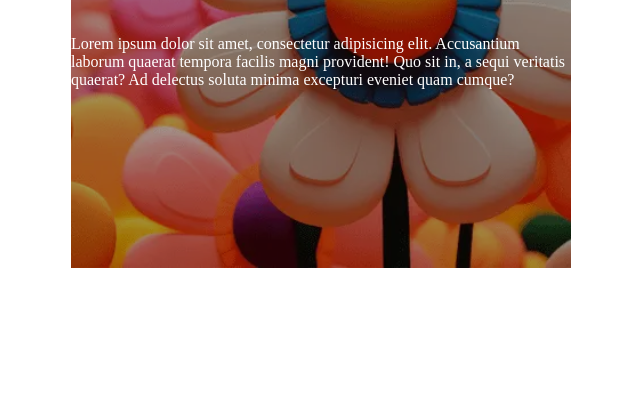
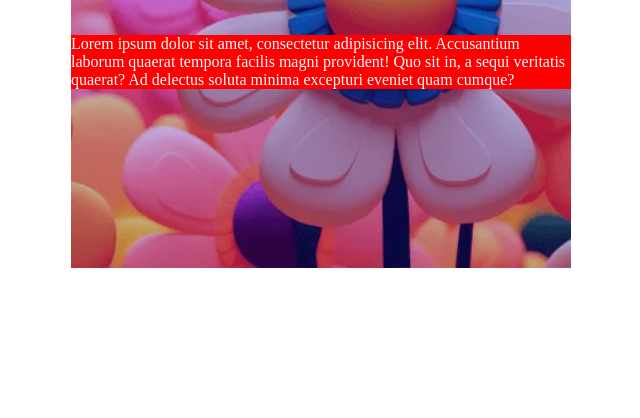
Before and after one commit to kaushik-chand/Testing-file, a plain HTML site: page index.html in a window 1280 px wide. Shown: the part 382-800 px from the top of the page, without its empty margins (319-959 px from the left). Drawn offline with Linux system fonts and the light colour scheme.

Commit message:
Testing version 2

```diff
--- a/style.css
+++ b/style.css
@@ -14,7 +14,7 @@ body{
 .container{
     width: 500px;
     height: 500px;
-    background-color: rgba(0, 0, 0, 0.362);
+    background-color: rgba(0, 0, 255, 0.236);
     background-image: url('./images/background.png');
     background-blend-mode: overlay;
     background-position: center;
@@ -28,4 +28,5 @@ body{
 
 .container h1, .container p{
     color: white;
+    background-color: red;
 }
```
